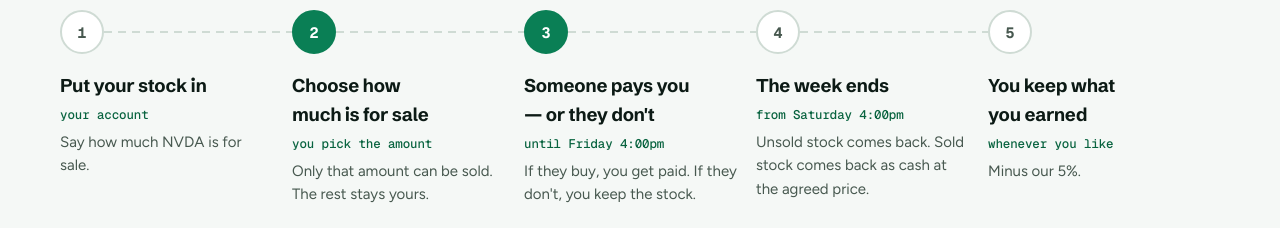
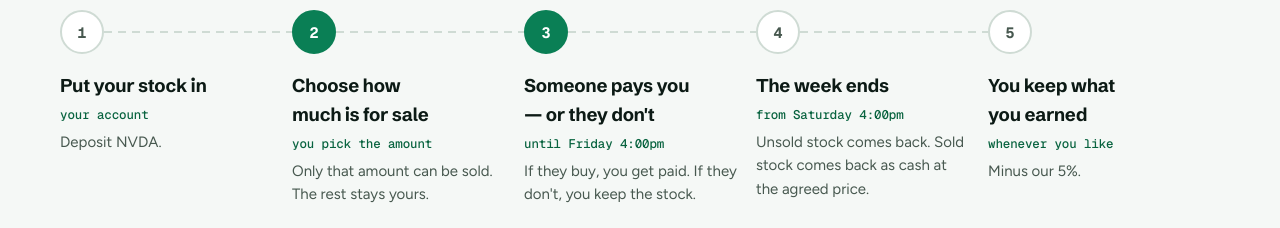
Before and after one commit to stonkhousedotfun/callhouse-site, a Next.js app: page / in a window 1280 px wide. Shown: the part 880-1108 px from the top of the page. Built offline with nearby package versions, Linux system fonts and the light colour scheme; no server answers.

Commit message:
fix: step 1 is deposit, not offer

```diff
--- a/app/page.tsx
+++ b/app/page.tsx
@@ -36,7 +36,7 @@ const STEPS: readonly { title: string; when: string; body: string; key?: boolean
   {
     title: "Put your stock in",
     when: "your account",
-    body: `Say how much ${MARKET} is for sale.`,
+    body: `Deposit ${MARKET}.`,
   },
   {
     title: "Choose how much is for sale",
```
